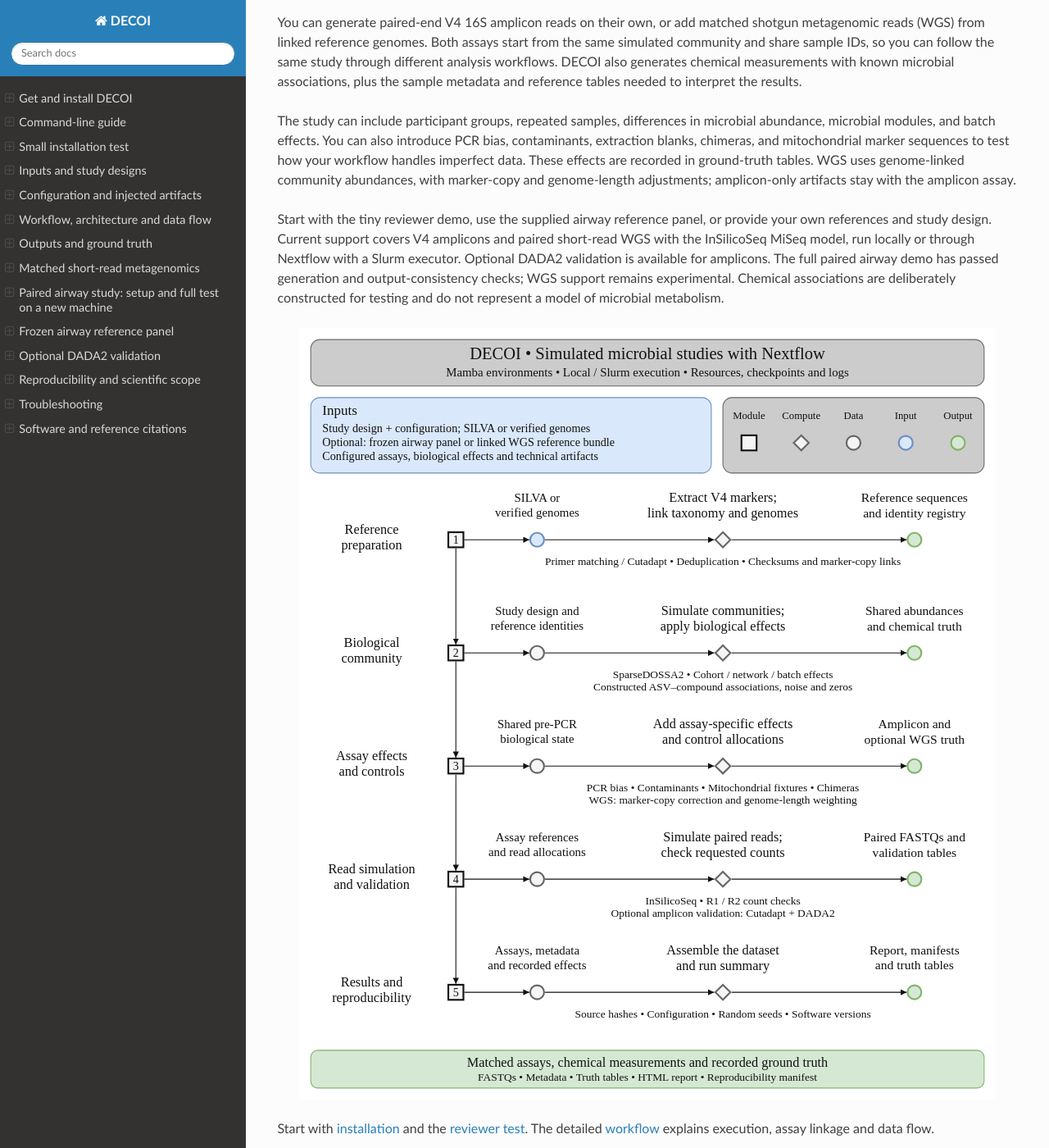
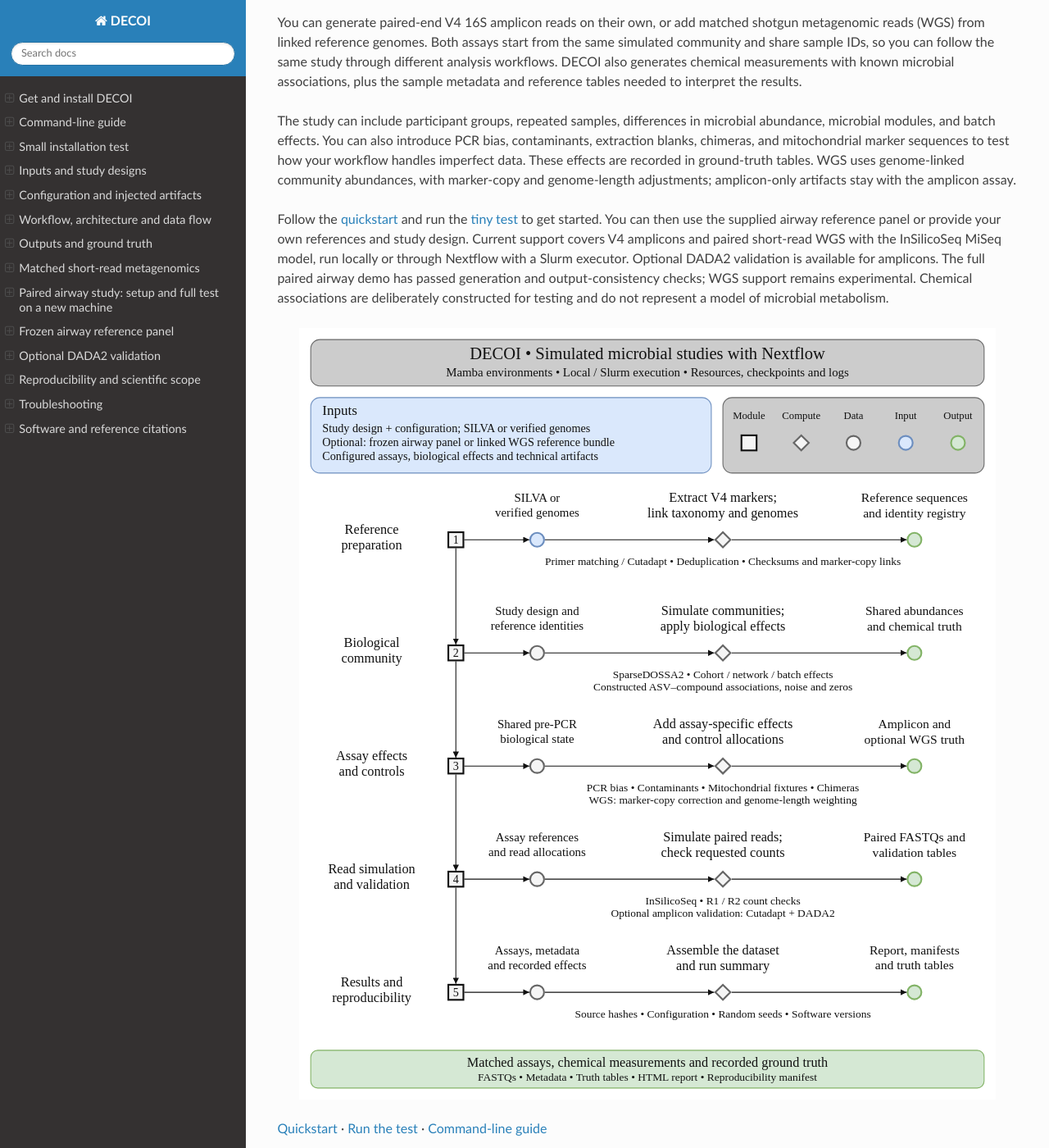
Before and after one commit to hallamlab/DECOI, a Sphinx documentation site: the page built from docs/index.md, in a window 1280 px wide and 1400 px high, scrolled down 264 px. Shown: the whole window at 82% size. Built offline with Sphinx 7.4.7 and the Read the Docs theme 3.1.0, drawn with Linux system fonts in a browser that asks for light colours.

Commit message:
Link quickstart and test from introduction and simplify test labels

````diff
--- a/docs/index.md
+++ b/docs/index.md
@@ -22,8 +22,9 @@ recorded in ground-truth tables. WGS uses genome-linked community abundances,
 with marker-copy and genome-length adjustments; amplicon-only artifacts stay
 with the amplicon assay.
 
-Start with the tiny reviewer demo, use the supplied airway reference panel, or
-provide your own references and study design. Current support covers V4 amplicons
+Follow the [quickstart](installation.md) and run the [tiny test](reviewer-test.md)
+to get started. You can then use the supplied airway reference panel or provide
+your own references and study design. Current support covers V4 amplicons
 and paired short-read WGS with the InSilicoSeq MiSeq model, run locally or through
 Nextflow with a Slurm executor. Optional DADA2 validation is available for
 amplicons. The full paired airway demo has passed generation and output-consistency
@@ -35,7 +36,8 @@ constructed for testing and do not represent a model of microbial metabolism.
 :class: decoi-primary-workflow
 ```
 
-Start with [installation](installation.md) and the [reviewer test](reviewer-test.md).
+[Quickstart](installation.md) · [Run the test](reviewer-test.md) · [Command-line guide](cli.md)
+
 The detailed [workflow](workflow.md) explains execution, assay linkage and data flow.
 
 ```{toctree}
--- a/docs/validation.md
+++ b/docs/validation.md
@@ -47,4 +47,4 @@ and manifest agreed with the outputs.
 This demonstrates successful full-dataset generation and internal consistency.
 DADA2 validation was disabled; this run does not establish downstream ASV recovery,
 biological realism, or full-study Slurm performance. The Nextflow route was tested
-separately with the small paired reviewer dataset, including checkpoint reuse.
+separately with the small paired test dataset, including checkpoint reuse.
--- a/docs/workflow.md
+++ b/docs/workflow.md
@@ -33,7 +33,7 @@ flowchart TB
 the study, and optionally validates amplicons. Genome-first inputs are required
 for sequence-verified shared genome linkage; a SILVA-derived run can also use an
 explicit prelinked WGS reference bundle. The frozen airway panel is an optional
-reference selection, not a prerequisite for the small reviewer test.
+reference selection, not a prerequisite for the small installation test.
 
 Use `decoi run --threads` to request the CPUs used by amplicon and WGS read simulation.
 The simulation process reserves those CPUs in Nextflow. Reference preparation
````
Also changed, not shown: README.md (+1 -1 lines).
